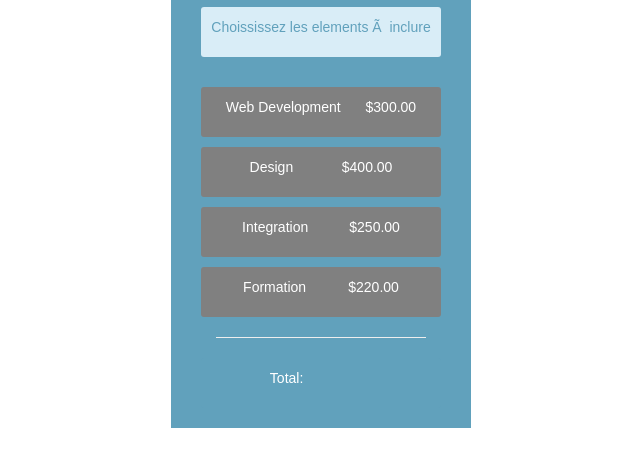
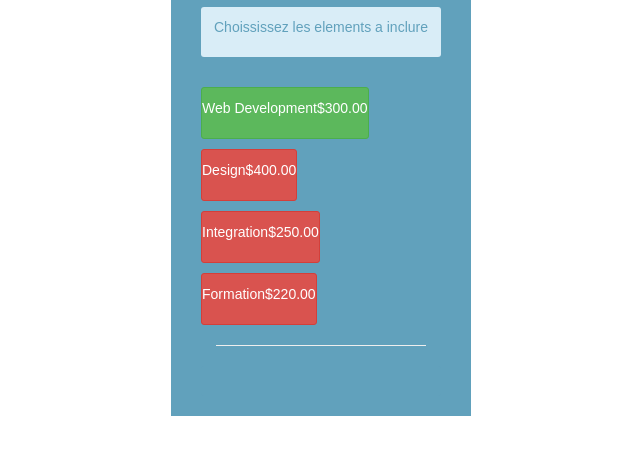
Before and after one commit to simplon-montreuil-promo4/angular-workshop, a website: page exochap3/exo2/index.html in a window 1280 px wide. Shown: the part 63-530 px from the top of the page, without its empty margins (319-959 px from the left). Drawn offline with nearby package versions, Linux system fonts and the light colour scheme.

Commit message:
activation des boutons

```diff
--- a/exochap3/exo2/app.js
+++ b/exochap3/exo2/app.js
@@ -20,4 +20,7 @@ app.controller('MainCtrl', ['$scope', function($scope) {
 }
 ];
 
+ $scope.toggleActive = function (service) {
+    service.active = !service.active; //false ou tue
+ }
 }])
--- a/exochap3/exo2/index.html
+++ b/exochap3/exo2/index.html
@@ -16,18 +16,19 @@
  	<div class="wrapper">
  	<h1>Services</h1>
  	<div class="row first">
- 	<p>Choississez les elements à inclure</p>
+ 	<p>Choississez les elements a inclure</p>
  <!-- 	<p>2 services selectionnés</p> -->
  	</div>
  <!-- 	le premier mot fait reference aux noms d'objet dans app.js ici nine -->
- 	<div ng-repeat="nine in services" ng-click="services" class="row">
+ 	<button ng-repeat="nine in services" ng-click="toggleActive(nine)" class="row btn {{nine.active ? 'btn-success' : 'btn-danger'}}">
+ 	<!-- est ce que c'est vrai ? si oui fait la premiere action sinon ne la fait pas. Danger et succes : vert et rouge bootstrap -->
  		<p>{{nine.name}}</p>
  		<p>{{nine.price | currency}}</p>
- 	</div>
+ 	</button>
  	 	<hr>
  	 	<div class="row last">
- 	 		<p>Total:</p>
- 	 		<p>{{price}}</p>
+ 	 		<p>{{total}}</p>
+ 	<!--  		<p>{{price}}</p> -->
  	 	</div>
  	</div>
  </div>
--- a/exochap3/exo2/styles.css
+++ b/exochap3/exo2/styles.css
@@ -17,7 +17,6 @@
 	justify-content: space-between;
 	margin-bottom: 10px;
 	padding: 10px 0;
-	background-color: grey;
 	border-radius: 3px;
 }
 
```
